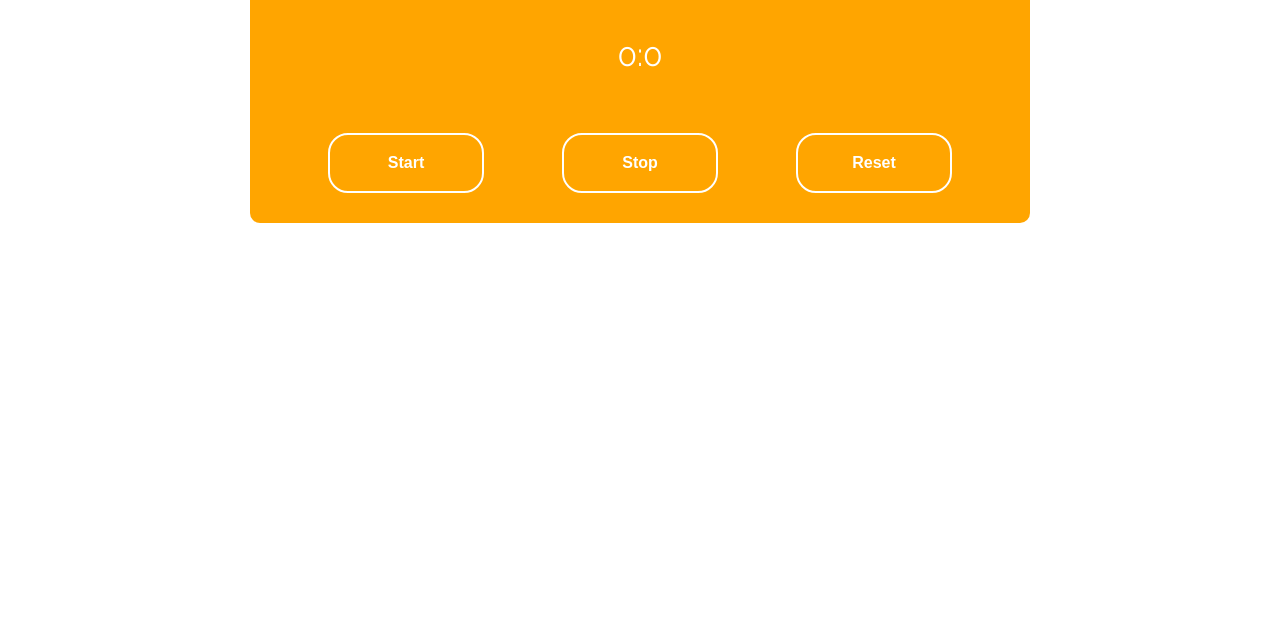
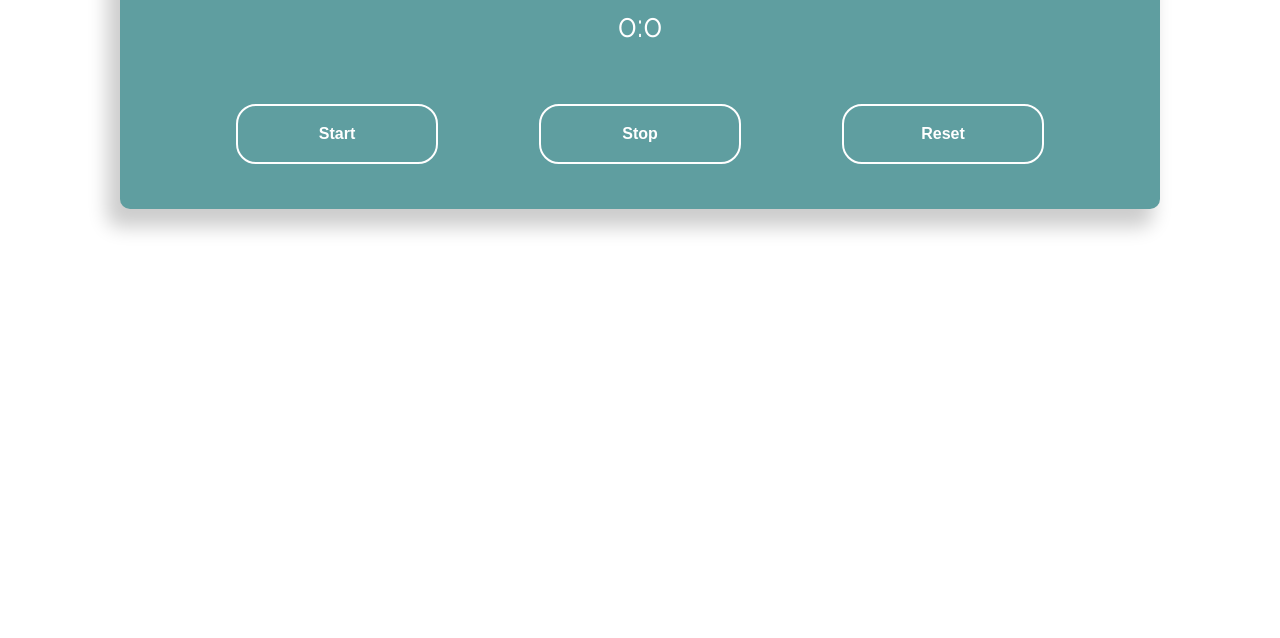
Before and after one commit to StevieOrtega/Javascript_stopWatch, a plain HTML site: page index.html in a window 1280 px wide. Shown: the part 162-800 px from the top of the page. Drawn offline with Linux system fonts and the light colour scheme.

Commit message:
finished js and css

```diff
--- a/script.js
+++ b/script.js
@@ -1,4 +1,3 @@
-"use strict";
 const startBtn = document.getElementById("start-btn");
 const stopBtn = document.getElementById("stop-btn");
 const resetBtn = document.getElementById("reset-btn");
--- a/style.css
+++ b/style.css
@@ -1,9 +1,18 @@
+* {
+  padding: 0;
+  margin: 0;
+  box-sizing: border-box;
+}
+
 .container {
-  background-color: orange;
+  margin: 50px;
+  padding: 15px;
+  box-shadow: -10px 15px 19px 3px rgba(0, 0, 0, 0.2);
+  background-color: cadetblue;
   color: white;
   border-radius: 10px;
   font-family: "Raleway", sans-serif;
-  max-width: 780px;
+  max-width: 1040px;
   margin-left: auto;
   margin-right: auto;
 }
@@ -39,4 +48,9 @@
   color: white;
   width: 20%;
   height: 60px;
+  cursor: pointer;
 }
+
+.btn:active {
+  background-color: white;
+}
```
